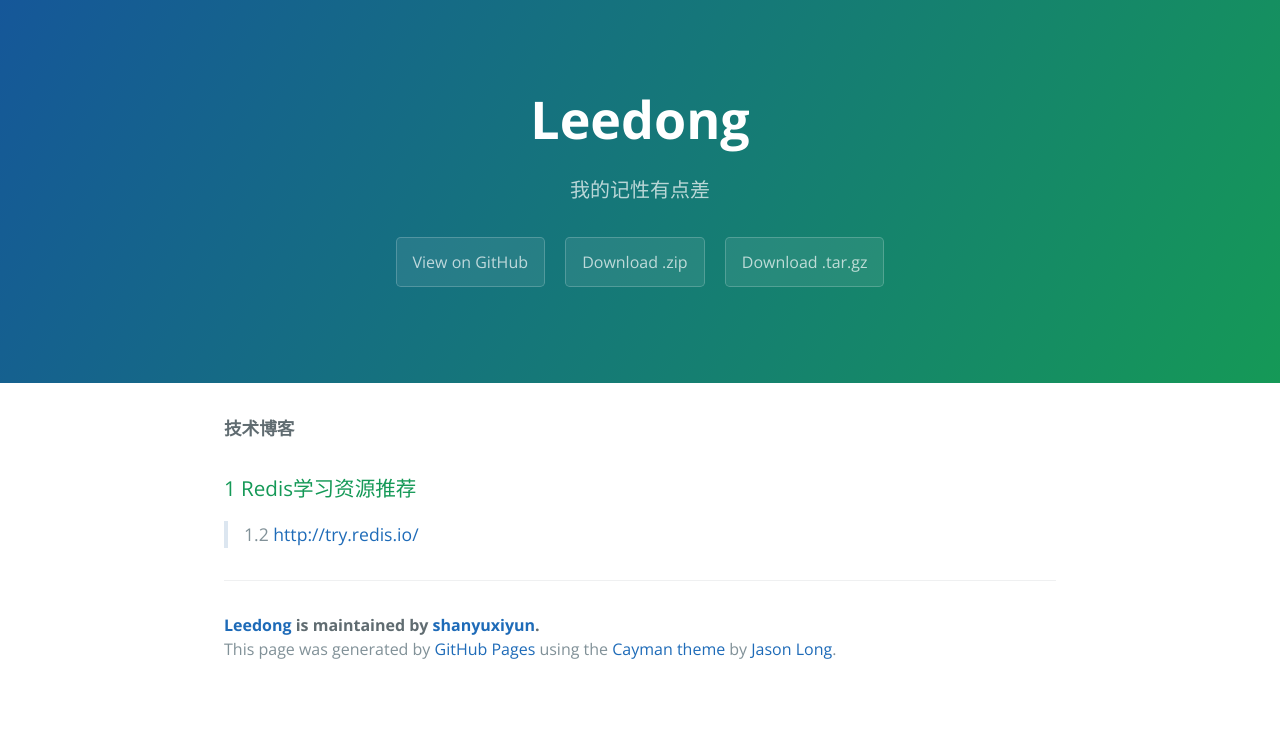
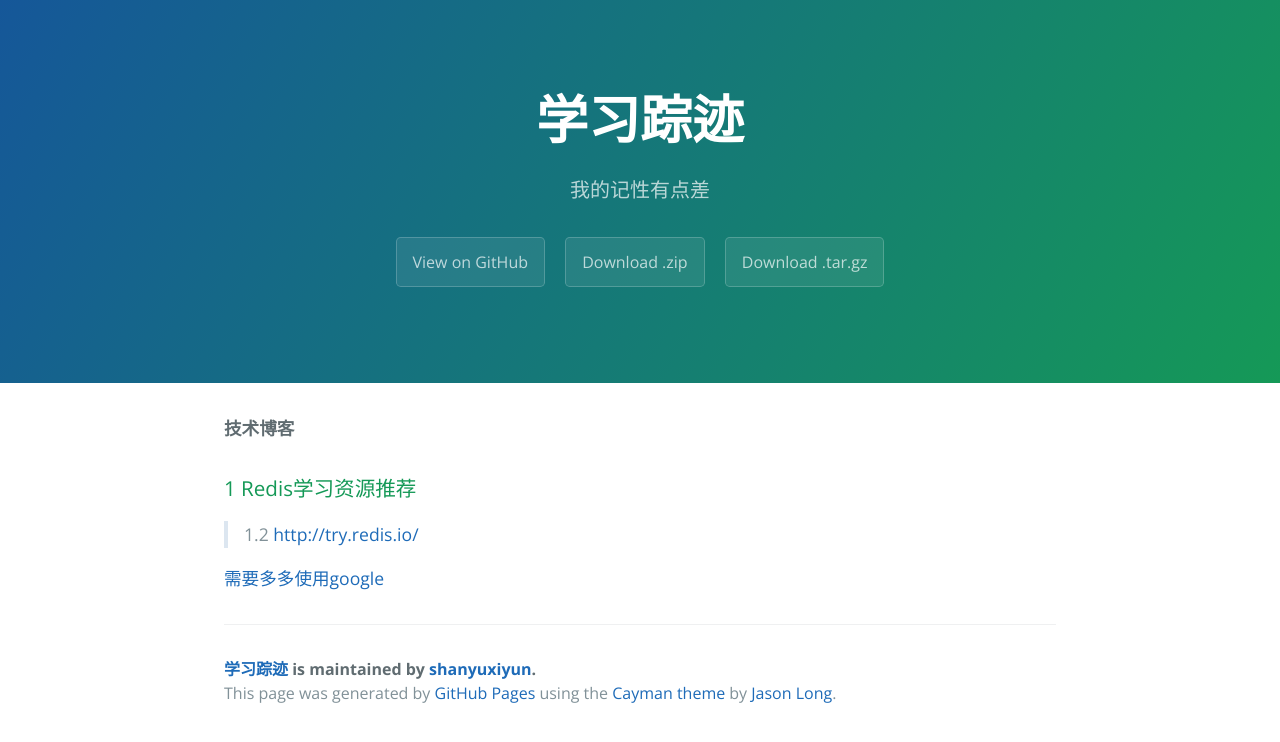
Before and after one commit to shanyuxiyun/leedong, a plain HTML site: page index.html in a window 1280 px wide. Drawn offline with nearby package versions, Linux system fonts and the light colour scheme.

Commit message:
Create gh-pages branch via GitHub

```diff
--- a/index.html
+++ b/index.html
@@ -2,7 +2,7 @@
 <html lang="en-us">
   <head>
     <meta charset="UTF-8">
-    <title>Leedong by shanyuxiyun</title>
+    <title>学习踪迹 by shanyuxiyun</title>
     <meta name="viewport" content="width=device-width, initial-scale=1">
     <link rel="stylesheet" type="text/css" href="stylesheets/normalize.css" media="screen">
     <link href='http://fonts.googleapis.com/css?family=Open+Sans:400,700' rel='stylesheet' type='text/css'>
@@ -11,7 +11,7 @@
   </head>
   <body>
     <section class="page-header">
-      <h1 class="project-name">Leedong</h1>
+      <h1 class="project-name">学习踪迹</h1>
       <h2 class="project-tagline">我的记性有点差</h2>
       <a href="https://github.com/shanyuxiyun/leedong" class="btn">View on GitHub</a>
       <a href="https://github.com/shanyuxiyun/leedong/zipball/master" class="btn">Download .zip</a>
@@ -28,8 +28,10 @@
 <p>1.2 <a href="http://try.redis.io/">http://try.redis.io/</a></p>
 </blockquote>
 
+<p><a href="http://www.google.com">需要多多使用google</a></p>
+
       <footer class="site-footer">
-        <span class="site-footer-owner"><a href="https://github.com/shanyuxiyun/leedong">Leedong</a> is maintained by <a href="https://github.com/shanyuxiyun">shanyuxiyun</a>.</span>
+        <span class="site-footer-owner"><a href="https://github.com/shanyuxiyun/leedong">学习踪迹</a> is maintained by <a href="https://github.com/shanyuxiyun">shanyuxiyun</a>.</span>
 
         <span class="site-footer-credits">This page was generated by <a href="https://pages.github.com">GitHub Pages</a> using the <a href="https://github.com/jasonlong/cayman-theme">Cayman theme</a> by <a href="https://twitter.com/jasonlong">Jason Long</a>.</span>
       </footer>
--- a/params.json
+++ b/params.json
@@ -1 +1 @@
-{"name":"Leedong","tagline":"我的记性有点差","body":"**技术博客**\r\n\r\n### 1 Redis学习资源推荐\r\n> 1.2 http://try.redis.io/\r\n","google":"","note":"Don't delete this file! It's used internally to help with page regeneration."}
+{"name":"学习踪迹","tagline":"我的记性有点差","body":"**技术博客**\r\n\r\n### 1 Redis学习资源推荐\r\n> 1.2 http://try.redis.io/\r\n\r\n\r\n[需要多多使用google](http://www.google.com)\r\n\r\n","google":"","note":"Don't delete this file! It's used internally to help with page regeneration."}
```
